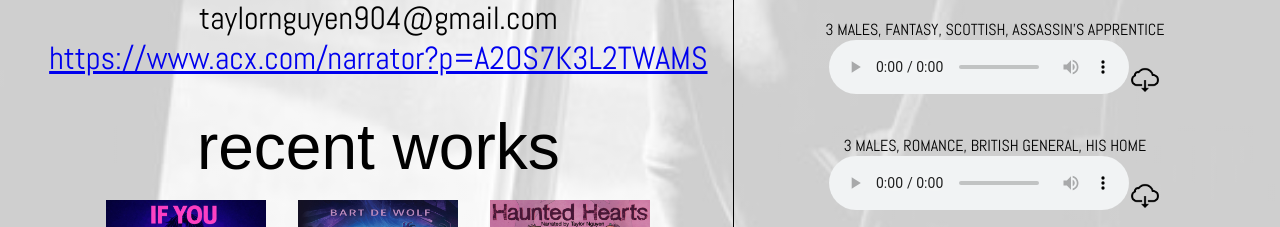
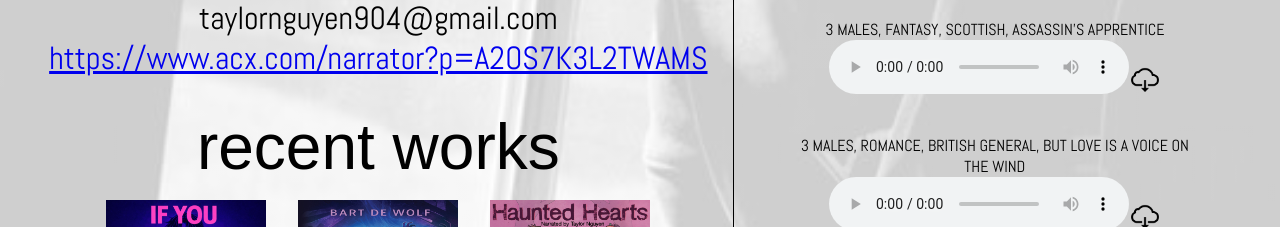
Before and after one commit to TaylorTayTyT/TaylorTayTyT.github.io, a React (Vite) app: page / in a window 1280 px wide. Shown: the part 880-1107 px from the top of the page. Built offline with nearby package versions, Linux system fonts and the light colour scheme; a web font is replaced by a local one.

Commit message:
updated romance

```diff
--- a/src/App.tsx
+++ b/src/App.tsx
@@ -15,7 +15,7 @@ function App() {
 		['Taylor_Nguyen_Fiction_The_Emperor_Of_Gladness.mp3', "2 MALES 1 FEMALE, FICTION, VIETNAMESE, THE EMPEROR OF GLADNESS", 0],
 		['Taylor_Nguyen_Children_Fantasy_The_Sun_and_the_Star.mp3', "3 MALES 1 FEMALE, CHILDREN'S FANTASY, LGBTQ", 123],
 		["Taylor_Nguyen_Fiction_Portrait_of_a_Thief.mp3", "2 MALES 1 FEMALE, FICTION, MANDARIN, PORTRAIT OF A THIEF", 0],
-		["Taylor_Nguyen_Romance_His_Home.mp3", "3 MALES, ROMANCE, BRITISH GENERAL, HIS HOME", 0],
+		["Taylor_Nguyen_Romance_But_Love_Is_A_Voice_On_The_Wind.mp3", "3 MALES, ROMANCE, BRITISH GENERAL, BUT LOVE IS A VOICE ON THE WIND", 0],
 		["Taylor_Nguyen_Foreword_The_Song_of_Kieu.mp3", "SOCIAL SCIENCE, INFORMATIVE, VIETNAMESE, THE SONG OF KIEU", 0]
 	]
 	urls.sort((a, b) => {
```
Also changed, not shown: 2 other files (tests, documents, lock files or other folders).
